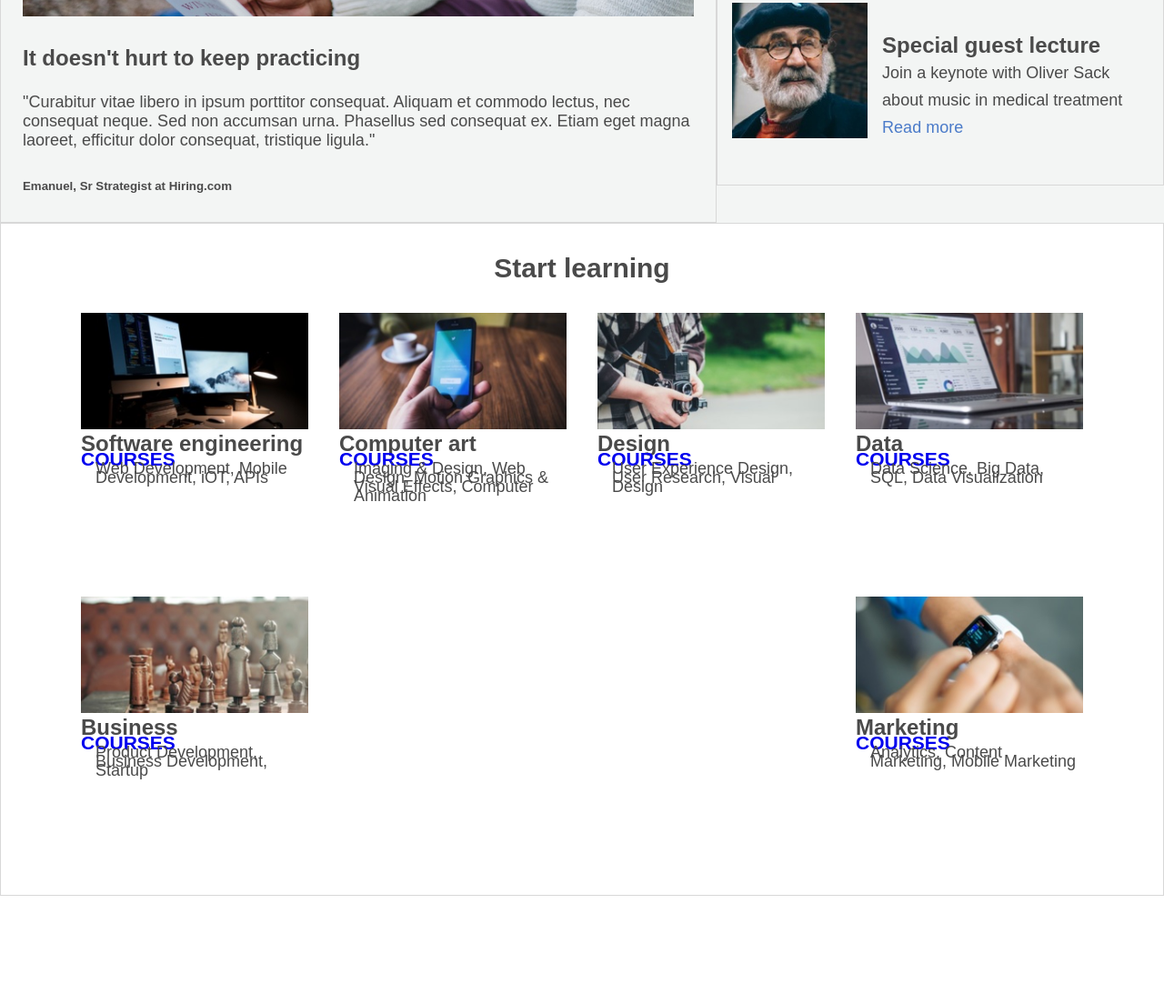
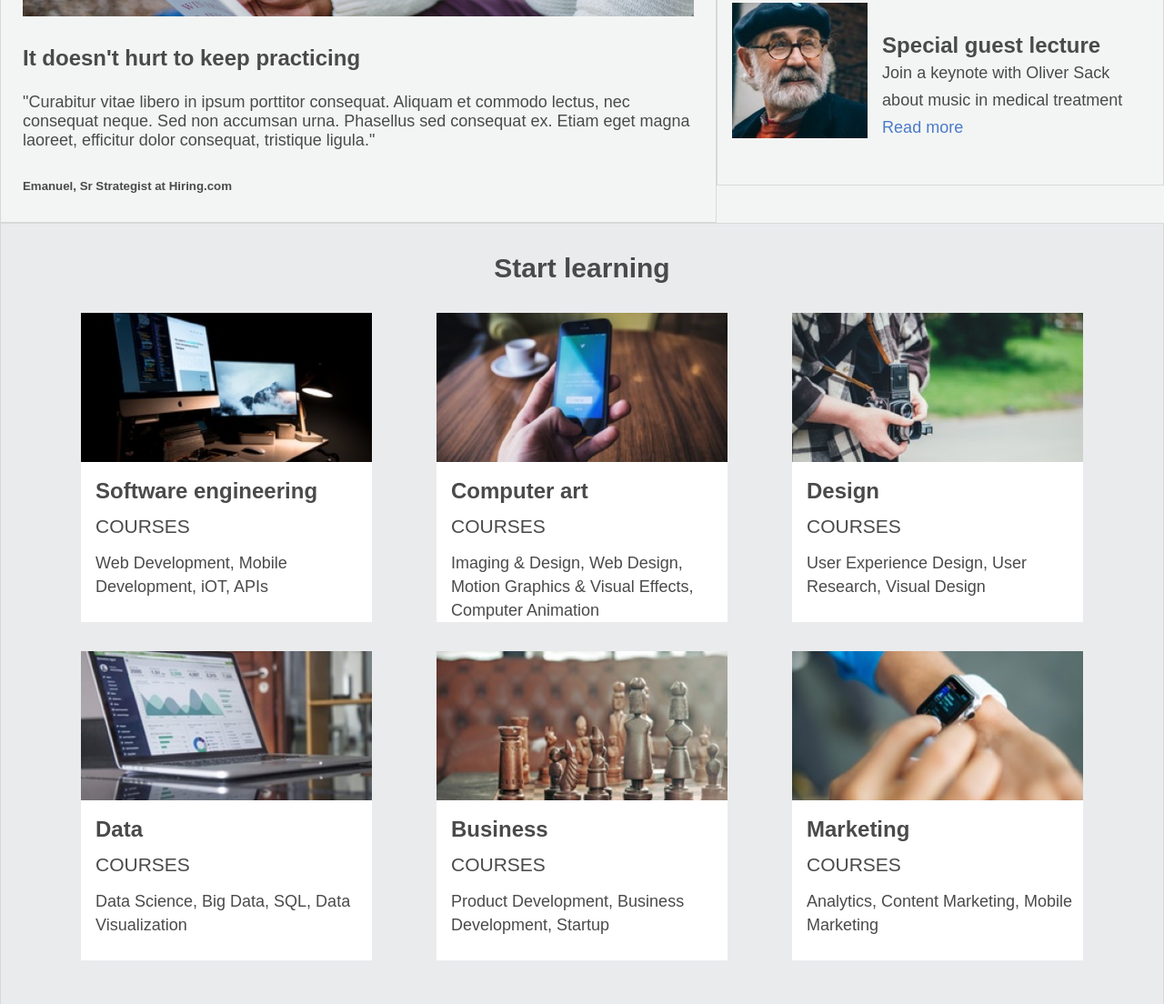
Before and after one commit to aprodiana/ColmarAcademy, a plain HTML site: page index.html in a window 1280 px wide. Shown: the part 1098-2202 px from the top of the page at 91% size. Before the commit the page ends 2083 px from the top, so only its background shows below. Drawn offline with Linux system fonts and the light colour scheme.

Commit message:
Start learning section ready

```diff
--- a/CSS/style.css
+++ b/CSS/style.css
@@ -10,7 +10,7 @@ a {
 body {
     font-family: Arial, Helvetica, sans-serif;
 }
-h1, h2, h3, h5, p {
+h1, h2, h3, h4, h5, p {
     color: #4a4a4a;
 }
 
@@ -28,6 +28,9 @@ h3 {
 
 h4 {
     font-size: 21px;
+    font-weight: 300;
+    line-height: 38px;
+    padding: 8px 0;
 }
 
 p {
@@ -76,7 +79,7 @@ ul {
     justify-content: space-between;
 }
 
-ul p {
+nav ul p {
     padding-left: 16px;
 }
 
@@ -260,9 +263,11 @@ button {
         flex: 1 1 auto;
     }
 }
+
 @media only screen and (min-width: 768px) {
     .learning {
         padding: 32px 72px;
+        background-color: #eaebed;
     }
 
     .learning h4 {
@@ -278,14 +283,26 @@ button {
         background-color: white;
         padding: 0;
         margin: 16px;
-        width: 250px;
-        height: 280px;
+        width: 320px;
+        height: 340px;
     }
 
     .card img {
         width: 100%;
     }
 
+    .card div {
+        padding-left: 16px;
+    }
+
+    .card h3 {
+        padding-top: 16px;
+        padding-left: 16px;
+    }
+
+    .card p {
+        line-height: 26px;
+    }
 }
 
 /* Mobile-hidden */
```
